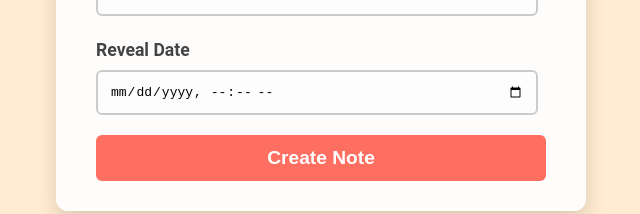
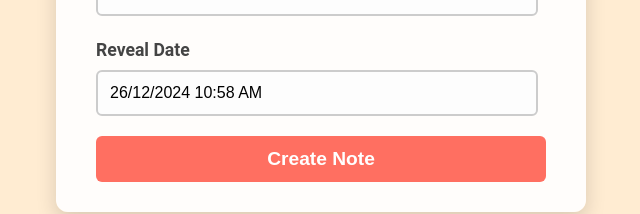
Before and after one commit to deepto98/sweetnotes, a React (Create React App) app in the folder frontend/: page / in a window 1280 px wide. Shown: the part 521-735 px from the top of the page, without its empty margins (319-959 px from the left). Built offline with nearby package versions, Linux system fonts and the light colour scheme; no server answers.

Commit message:
switched to react date picker to solve timezone issue

```diff
--- a/frontend/package.json
+++ b/frontend/package.json
@@ -7,7 +7,10 @@
     "@testing-library/react": "^13.0.0",
     "@testing-library/user-event": "^13.2.1",
     "axios": "^1.7.9",
+    "date-fns": "^4.1.0",
+    "date-fns-tz": "^3.2.0",
     "react": "^19.0.0",
+    "react-datepicker": "^7.5.0",
     "react-dom": "^19.0.0",
     "react-router-dom": "^7.1.1",
     "react-scripts": "5.0.1",
--- a/frontend/src/App.css
+++ b/frontend/src/App.css
@@ -174,6 +174,10 @@ a {
   gap: 10px;
 }
 
+.react-datepicker-wrapper {
+    display: block !important;
+}
+
 /* Mobile Styles */
 @media (max-width: 768px) {
   .title {
--- a/frontend/src/CreateNote.js
+++ b/frontend/src/CreateNote.js
@@ -1,24 +1,35 @@
 import React, { useState } from "react";
+import DatePicker from "react-datepicker";
+import { formatISO } from "date-fns";
 import { useNavigate } from "react-router-dom";
+import "react-datepicker/dist/react-datepicker.css";
 
 function CreateNote() {
   const [sender, setSender] = useState("");
   const [receiver, setReceiver] = useState("");
   const [message, setMessage] = useState("");
-  const [revealDate, setRevealDate] = useState("");
+  const [revealDate, setRevealDate] = useState(new Date()); // Default to current time
   const navigate = useNavigate();
 
   const backendUrl = process.env.REACT_APP_BACKEND_API_URL;
-   console.log(backendUrl);
+  console.log(backendUrl);
 
   const handleSubmit = async (e) => {
     e.preventDefault();
 
     try {
+      // Convert to ISO string with timezone included
+      const revealDateISO = formatISO(revealDate);
+
       const response = await fetch(`${backendUrl}/api/notes`, {
         method: "POST",
         headers: { "Content-Type": "application/json" },
-        body: JSON.stringify({ sender, receiver, message, revealDate }),
+        body: JSON.stringify({
+          sender,
+          receiver,
+          message,
+          revealDate: revealDateISO,
+        }),
       });
 
       if (response.ok) {
@@ -36,7 +47,7 @@ function CreateNote() {
 
   return (
     <div className="create-note-container">
-      <h1 className="title"  onClick={() => navigate("/")}>Sweetnotes</h1>
+      <h1 className="title" onClick={() => navigate("/")}>Sweetnotes</h1>
       <form className="note-form" onSubmit={handleSubmit}>
         <label className="form-label">Sender</label>
         <input
@@ -65,11 +76,20 @@ function CreateNote() {
         ></textarea>
 
         <label className="form-label">Reveal Date</label>
-        <input
-          type="datetime-local"
+        <DatePicker
+
+          selected={revealDate}
+          onChange={(date) => setRevealDate(date)}
+          // showTimeSelect
+          // timeIntervals={1}
+
+          timeInputLabel="Time:"
+          showTimeInput
+
+          dateFormat="dd/MM/yyyy h:mm aa"
           className="form-input"
-          value={revealDate}
-          onChange={(e) => setRevealDate(e.target.value)}
+          onFocus={(e) => e.target.readOnly = true}
+
           required
         />
 
```
Also changed, not shown: 1 other file (tests, documents, lock files or other folders).
